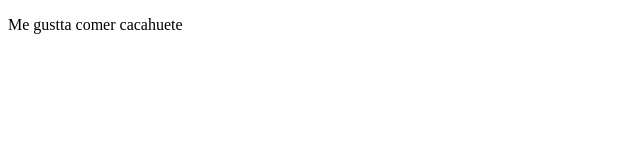
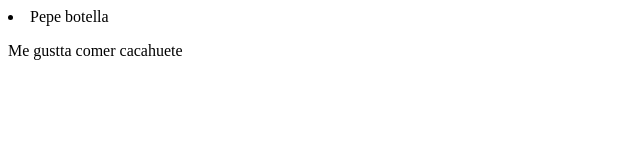
Before and after one commit to romeroroani/P10-UD2-web, a plain HTML site: page index.html in a window 1280 px wide. Shown: the whole page, without its empty margins (0-640 px from the left). Drawn offline with Linux system fonts and the light colour scheme.

Commit message:
Update index.html

```diff
--- a/index.html
+++ b/index.html
@@ -6,6 +6,7 @@
     <title>Document</title>
 </head>
 <body>
+    <li>Pepe botella</li>
     <p>Me gustta comer cacahuete</p>
 </body>
 </html>
```
